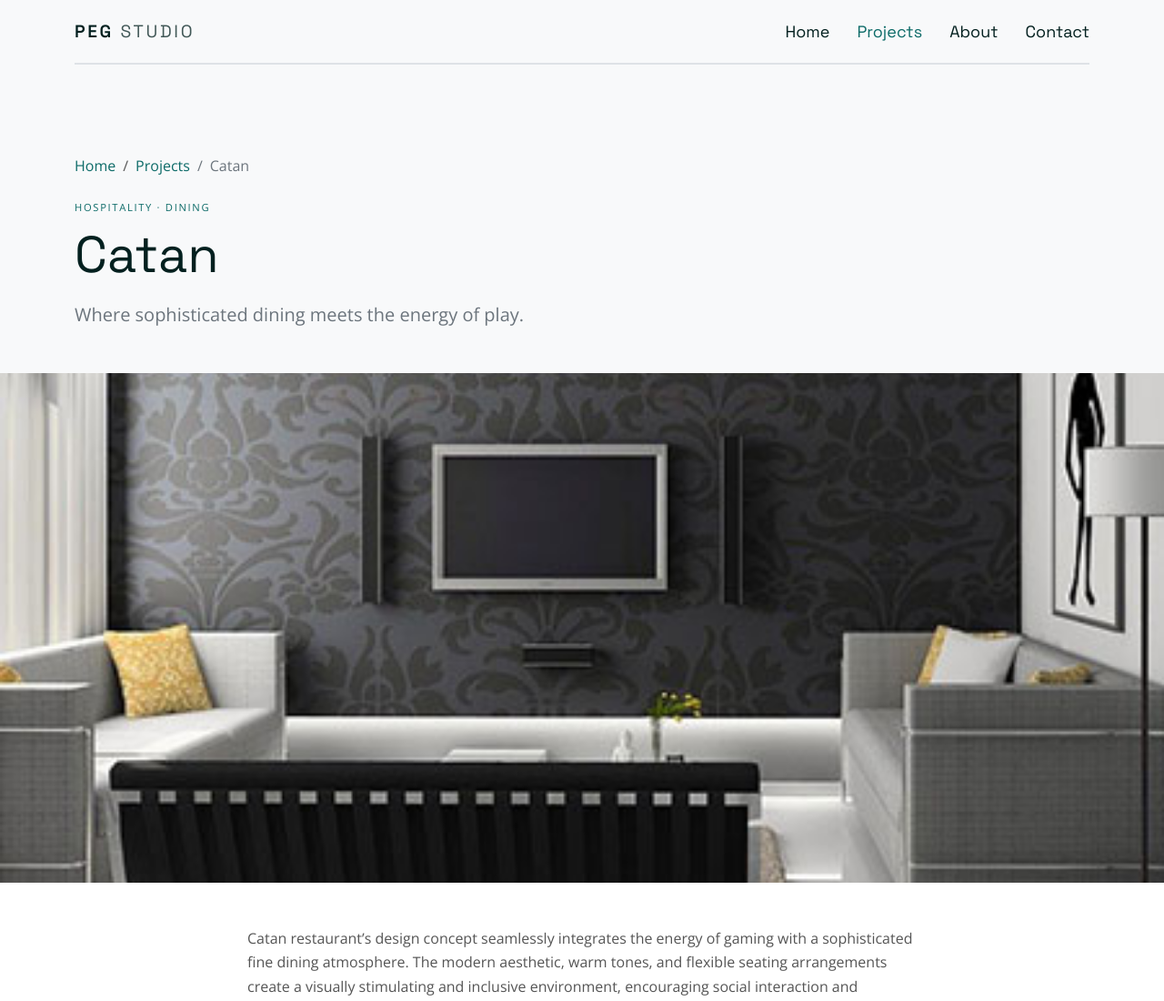
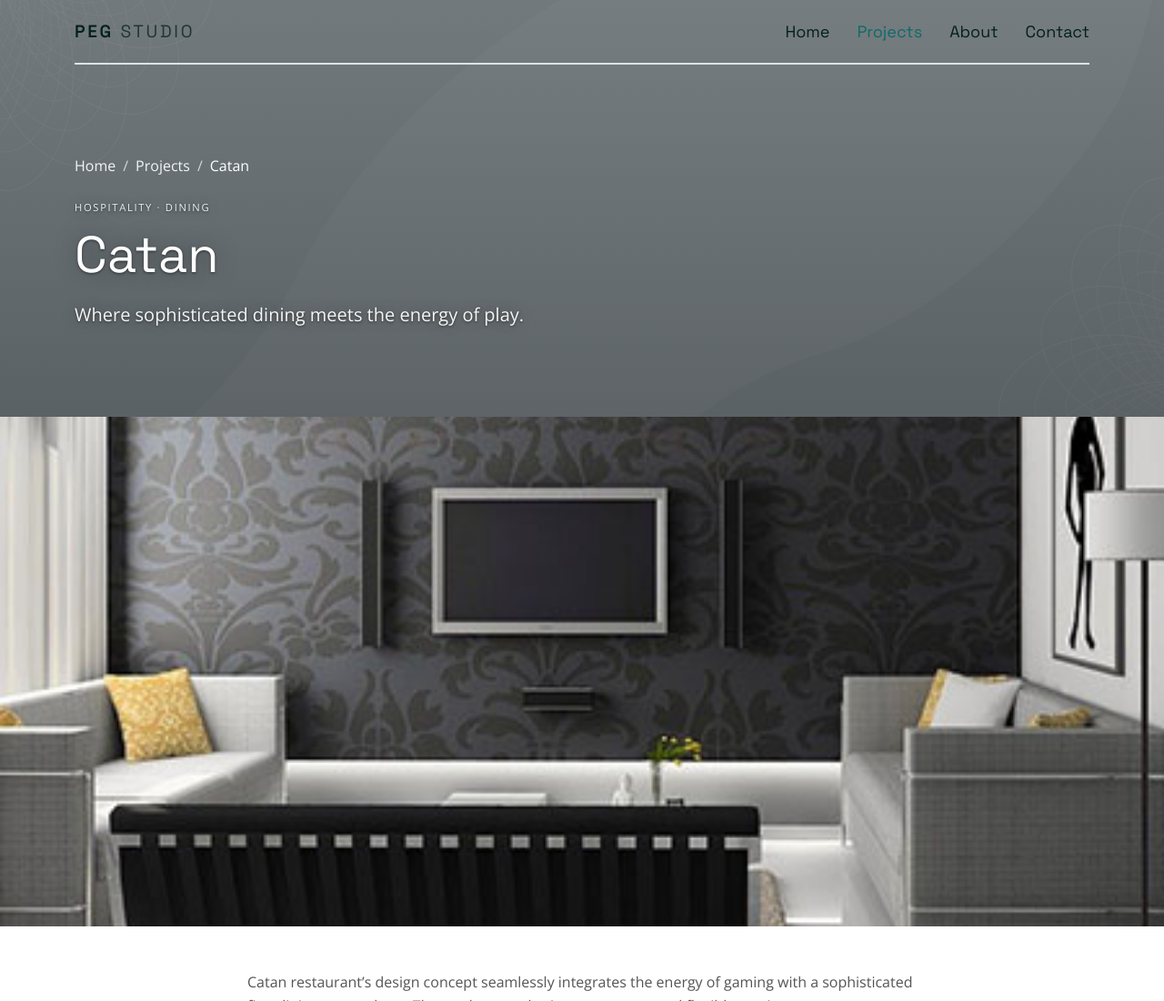
Before and after one commit to miladmo68/PegStudio, a plain HTML site: page project-catan.html in a window 1280 px wide. Shown: the top 1100 px of the page at 91% size. Drawn offline with nearby package versions, Linux system fonts and the light colour scheme.

Commit message:
Hero pages Fixed

```diff
--- a/css/style.css
+++ b/css/style.css
@@ -854,6 +854,59 @@ h2.peg-h2-section {
     background-image: none;
 }
 
+/* Case-study heroes: banner image + subtle scrim so type stays readable */
+article > header.hero-header.bg-primary {
+    position: relative;
+    isolation: isolate;
+}
+
+article > header.hero-header.bg-primary::before {
+    content: "";
+    position: absolute;
+    inset: 0;
+    z-index: 0;
+    pointer-events: none;
+    background: linear-gradient(
+        180deg,
+        rgba(10, 14, 20, 0.5) 0%,
+        rgba(10, 14, 20, 0.62) 100%
+    );
+}
+
+article > header.hero-header.bg-primary > .container {
+    position: relative;
+    z-index: 1;
+}
+
+article > header.hero-header.bg-primary .breadcrumb-item a.text-white-50 {
+    color: rgba(255, 255, 255, 0.92) !important;
+}
+
+article > header.hero-header.bg-primary .breadcrumb-item.active {
+    color: #fff !important;
+}
+
+article > header.hero-header.bg-primary .breadcrumb-item + .breadcrumb-item::before {
+    color: rgba(255, 255, 255, 0.72);
+}
+
+article > header.hero-header.bg-primary .peg-section-label.text-white-50 {
+    color: rgba(255, 255, 255, 0.9) !important;
+}
+
+article > header.hero-header.bg-primary .lead.text-white-50 {
+    color: rgba(255, 255, 255, 0.94) !important;
+}
+
+article > header.hero-header.bg-primary h1.text-white {
+    text-shadow: 0 1px 3px rgba(0, 0, 0, 0.5), 0 0 24px rgba(0, 0, 0, 0.35);
+}
+
+article > header.hero-header.bg-primary .lead,
+article > header.hero-header.bg-primary .peg-section-label {
+    text-shadow: 0 1px 3px rgba(0, 0, 0, 0.45), 0 0 18px rgba(0, 0, 0, 0.28);
+}
+
 .peg-section-label {
     font-size: 0.7rem;
     letter-spacing: 0.15em;
--- a/project-catan.html
+++ b/project-catan.html
@@ -57,18 +57,18 @@
     </div>
 
     <article>
-        <header class="container-fluid peg-page-hero hero-header pb-0">
+        <header class="container-fluid pb-5 bg-primary hero-header">
             <div class="container py-5">
                 <nav aria-label="breadcrumb" class="mb-4 wow fadeIn" data-wow-delay="0.05s">
                     <ol class="breadcrumb mb-0">
-                        <li class="breadcrumb-item"><a href="index.html">Home</a></li>
-                        <li class="breadcrumb-item"><a href="project.html">Projects</a></li>
-                        <li class="breadcrumb-item active" aria-current="page">Catan</li>
+                        <li class="breadcrumb-item"><a class="text-white-50" href="index.html">Home</a></li>
+                        <li class="breadcrumb-item"><a class="text-white-50" href="project.html">Projects</a></li>
+                        <li class="breadcrumb-item text-white active" aria-current="page">Catan</li>
                     </ol>
                 </nav>
-                <p class="peg-section-label mb-2 wow fadeIn" data-wow-delay="0.1s">Hospitality · Dining</p>
-                <h1 class="display-4 mb-3 wow fadeIn" data-wow-delay="0.12s">Catan</h1>
-                <p class="lead text-muted mb-0 wow fadeIn" data-wow-delay="0.15s" style="max-width: 40rem;">Where
+                <p class="peg-section-label text-white-50 mb-2 wow fadeIn" data-wow-delay="0.1s">Hospitality · Dining</p>
+                <h1 class="display-4 text-white mb-3 wow fadeIn" data-wow-delay="0.12s">Catan</h1>
+                <p class="lead text-white-50 mb-0 wow fadeIn" data-wow-delay="0.15s" style="max-width: 40rem;">Where
                     sophisticated dining meets the energy of play.</p>
             </div>
         </header>
```
Also changed, not shown: project-ecoscape.html (+7 -7 lines), project-one-desk.html (+7 -7 lines), project-seaside-haven.html (+7 -7 lines).
